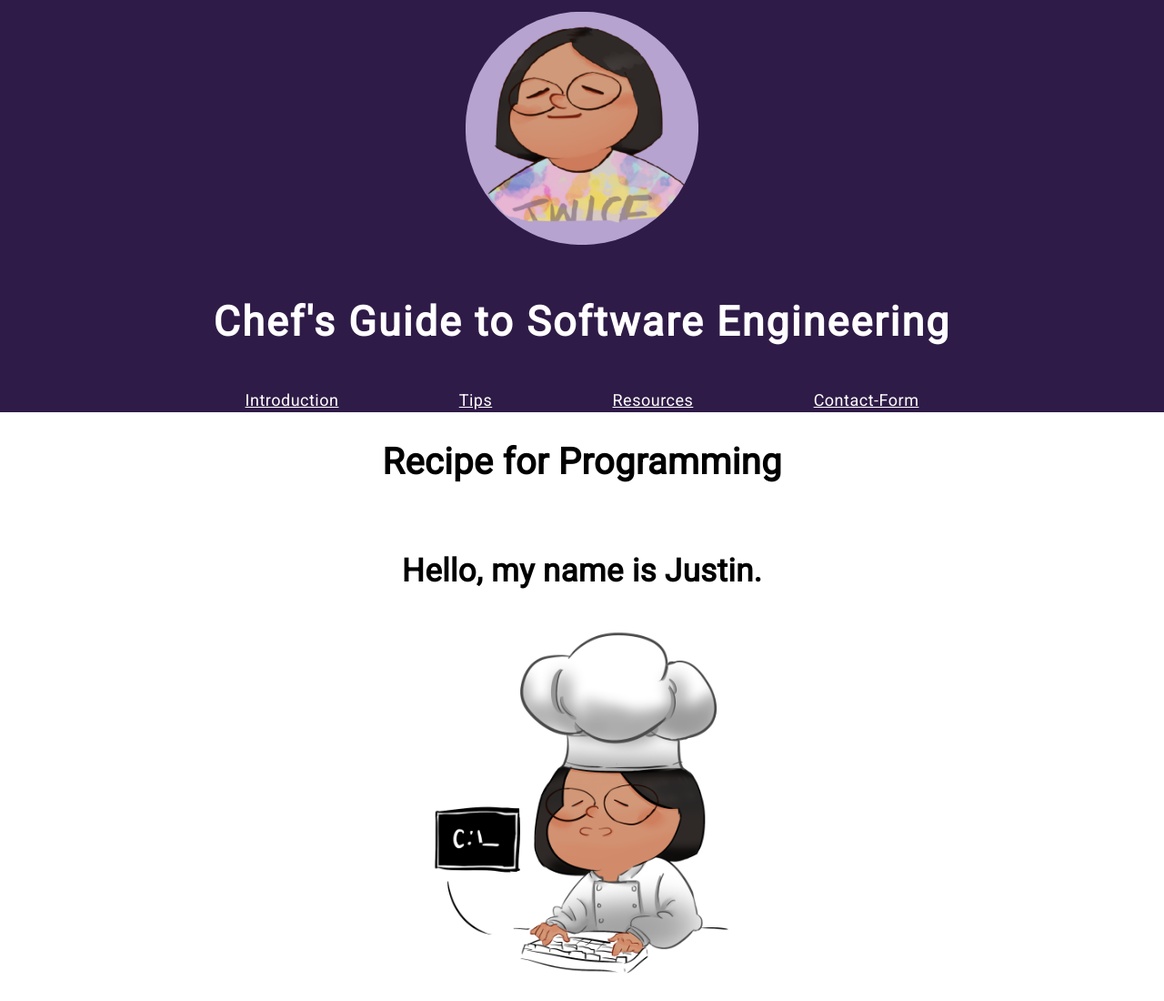
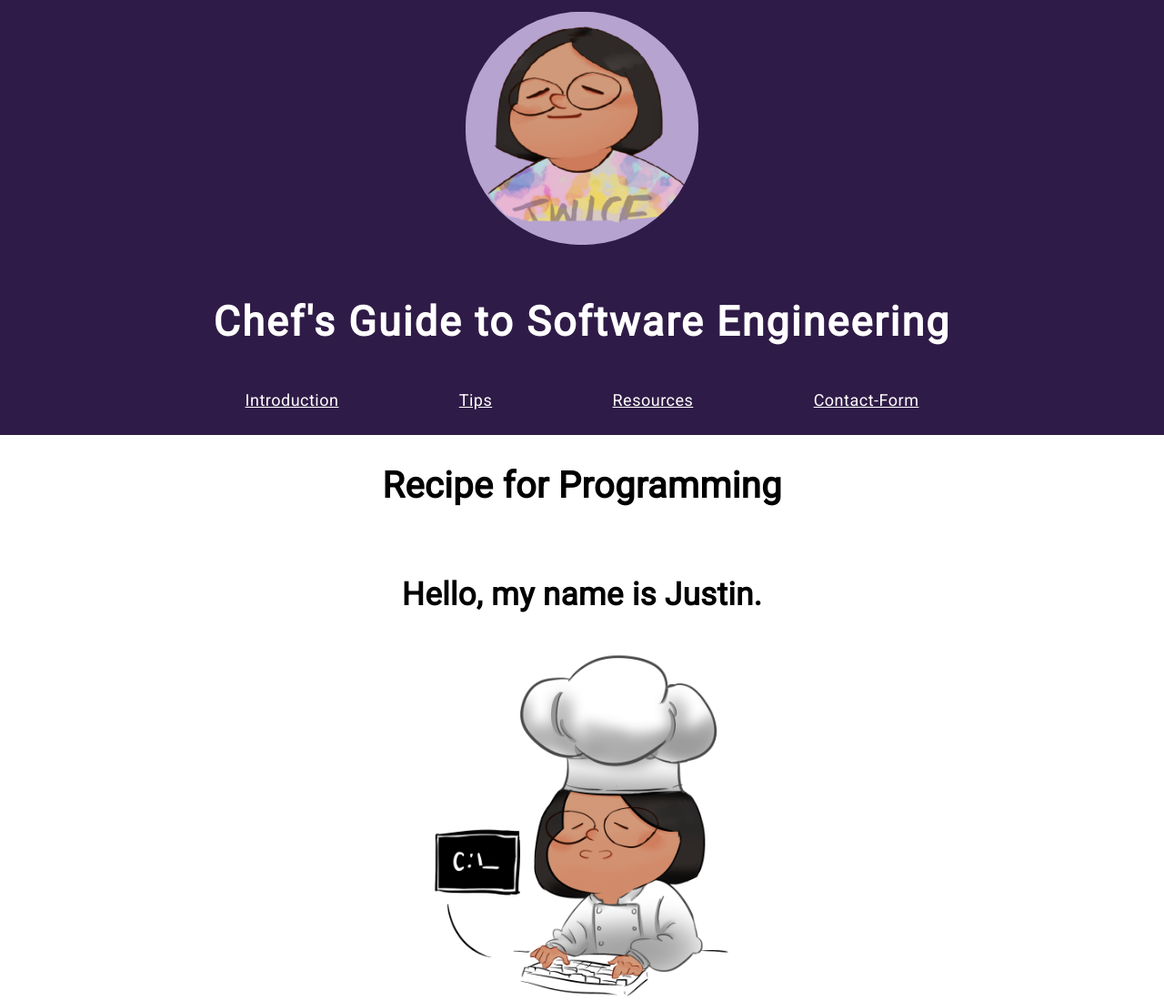
Before and after one commit to justin-aquino/accessibility-info-web, a plain HTML site: page index.html in a window 1280 px wide. Shown: the top 1100 px of the page at 91% size. Drawn offline with Linux system fonts and the light colour scheme.

Commit message:
nav padding bottom added

```diff
--- a/styles.css
+++ b/styles.css
@@ -41,6 +41,7 @@ header {
 #primary-nav ul {
   text-align: center;
   padding-left: 0;
+  padding-bottom: 2%;
 }
 #primary-nav ul li {
   display: block;
```
